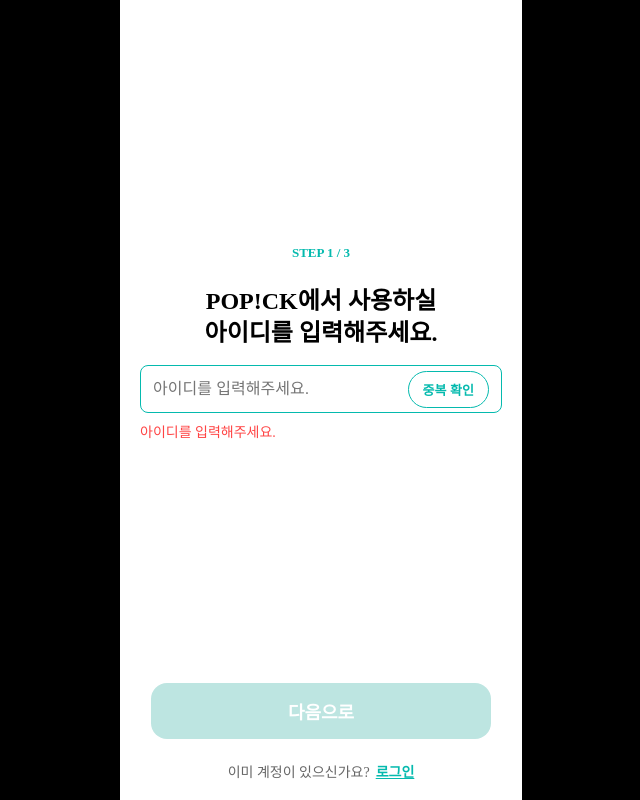
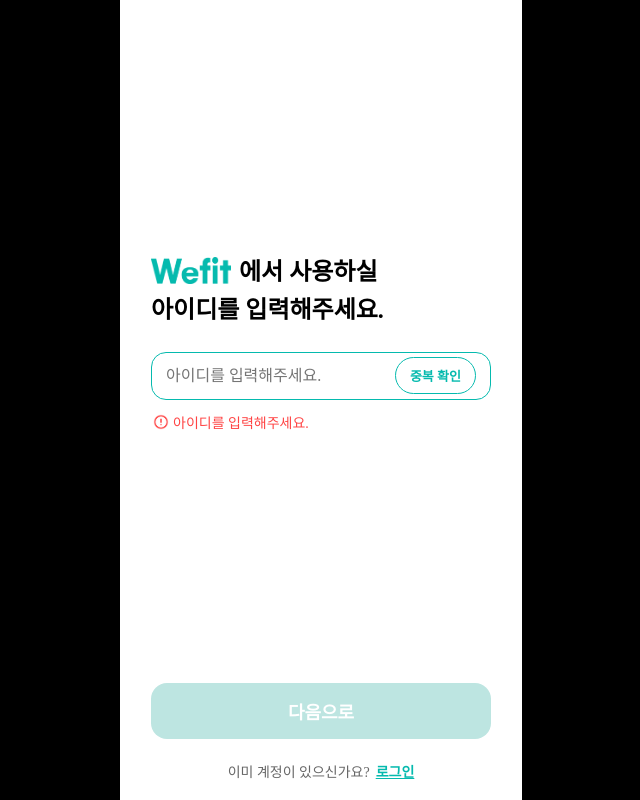
Before and after one commit to MAS-MIRIM/Momento_Frontend, a React (Vite) app: page /signup in a window 1280 px wide. Both pictures are taken after a click on the button "중복 확인". Shown: the whole page, without its empty margins (319-959 px from the left). Built offline with nearby package versions, Linux system fonts and the light colour scheme.

Commit message:
[Feat] :: 회원가입 페이지 디자인 추가

```diff
--- a/src/pages/SignUpPage.jsx
+++ b/src/pages/SignUpPage.jsx
@@ -1,6 +1,15 @@
 import { useMemo, useState } from "react";
 import styled from "styled-components";
+import logo from "../assets/logo.png";
+import error from "../assets/error.png";
 // import ApiService from "../utils/api"; // TODO: 연결되면 API 호출 활성화
+
+const ErrorText = ({ children }) => (
+  <StyledErrorText>
+    <ErrorIcon src={error} alt="경고" />
+    {children}
+  </StyledErrorText>
+);
 
 const SignUpScreen = ({
   onSignUpSuccess = () => {},
@@ -38,8 +47,10 @@
       password.length >= 8 &&
       /[!@#$%^&*(),.?":{}|<>]/.test(password) &&
       password === passwordConfirm &&
-      passwordConfirm.length > 0,
-    [password, passwordConfirm]
+      passwordConfirm.length > 0 &&
+      !passwordError &&
+      !passwordConfirmError,
+    [password, passwordConfirm, passwordError, passwordConfirmError]
   );
 
   const canSubmit = useMemo(() => {
@@ -70,7 +81,7 @@
     setIdError("");
     setIsIdValid(true);
     setIsIdChecked(true);
-    window.alert("사용 가능한 아이디 형식입니다.");
+    console.log("사용 가능한 아이디 형식입니다.");
   };
 
   const handleIdChange = (event) => {
@@ -139,14 +150,14 @@
         // await ApiService.register(userId, password, nickname);
         // await ApiService.login(userId, password);
         try {
-          window.localStorage.setItem("isFirstSignUp", "true");
+          console.log("Setting isFirstSignUp to true");
         } catch (storageError) {
           console.warn("Unable to access localStorage", storageError);
         }
         onSignUpSuccess();
       } catch (error) {
         console.error("Signup error (placeholder)", error);
-        window.alert("회원가입 중 문제가 발생했습니다.");
+        console.error("회원가입 중 문제가 발생했습니다.");
       } finally {
         setIsSubmitting(false);
       }
@@ -158,7 +169,8 @@
       return (
         <>
           <StepTitle>
-            POP!CK에서 사용하실
+            <LogoImg src={logo} alt="로고" />
+            에서 사용하실
             <br />
             아이디를 입력해주세요.
           </StepTitle>
@@ -184,7 +196,8 @@
       return (
         <>
           <StepTitle>
-            POP!CK에서 사용하실
+            <LogoImg src={logo} alt="로고" />
+            에서 사용하실
             <br />
             비밀번호를 입력해주세요.
           </StepTitle>
@@ -228,7 +241,8 @@
     return (
       <>
         <StepTitle>
-          POP!CK에서 사용하실
+          <LogoImg src={logo} alt="로고" />
+          에서 사용하실
           <br />
           닉네임을 입력해주세요.
         </StepTitle>
@@ -249,7 +263,6 @@
     <Container>
       <Card onSubmit={handleNext}>
         <Content>
-          <StepIndicator>Step {currentStep} / 3</StepIndicator>
           <StepArea>{renderStepContent()}</StepArea>
         </Content>
 
@@ -295,40 +308,47 @@
   gap: 24px;
 `;
 
-const StepIndicator = styled.span`
-  font-size: 13px;
-  font-weight: 600;
-  color: #05baae;
-  text-transform: uppercase;
-  text-align: center;
-`;
-
 const StepArea = styled.div`
   display: flex;
   flex-direction: column;
   gap: 16px;
+  align-items: center;
+`;
+
+const LogoImg = styled.img`
+  width: 80px;
+  height: auto;
+  margin-right: 8px;
+  vertical-align: middle;
+  margin-bottom: 8px;
 `;
 
 const StepTitle = styled.h1`
   font-size: 24px;
   font-weight: 700;
-  line-height: 32px;
+  line-height: 36px;
   margin: 0;
-  text-align: center;
+  text-align: left;
+  width: 340px;
+  margin-bottom: 8px;
 `;
 
 const Field = styled.div`
   display: flex;
   flex-direction: column;
   gap: 8px;
+  align-items: center;
+  font-family: "Pretendard";
 `;
 
 const InputWrapper = styled.div`
   display: flex;
+  font-family: "Pretendard";
   align-items: center;
-  border: 1px solid ${({ hasError }) => (hasError ? "#ff4444" : "#e8e8e8")};
-  border-radius: 8px;
-  padding: 0 12px;
+  width: 340px;
+  border: 1px solid ${({ hasError }) => (hasError ? "#ff4444" : "#ededed")};
+  border-radius: 15px;
+  padding: 0 14px;
   background-color: #ffffff;
   transition: border-color 0.2s ease;
 
@@ -339,6 +359,7 @@
 
 const StyledInput = styled.input`
   flex: 1;
+  font-family: "Pretendard";
   border: none;
   padding: 14px 0;
   font-size: 16px;
@@ -348,6 +369,7 @@
 
   ::placeholder {
     color: #a7a7a7;
+    font-family: "Pretendard";
   }
 `;
 
@@ -364,6 +386,7 @@
 const OutlineButton = styled.button`
   border: 1px solid #05baae;
   background-color: transparent;
+  font-family: "Pretendard";
   color: #05baae;
   font-size: 13px;
   font-weight: 600;
@@ -378,9 +401,22 @@
   }
 `;
 
-const ErrorText = styled.span`
+const ErrorIcon = styled.img`
+  width: 16px;
+  height: 16px;
+  margin-right: 4px;
+  flex-shrink: 0;
+`;
+
+const StyledErrorText = styled.span`
   color: #ff4444;
   font-size: 14px;
+  width: 340px;
+  text-align: left;
+  display: flex;
+  align-items: center;
+  padding-left: 2px;
+  margin-top: 4px;
 `;
 
 const ButtonGroup = styled.div`
```
Also changed, not shown: src/assets/error.png (added).
